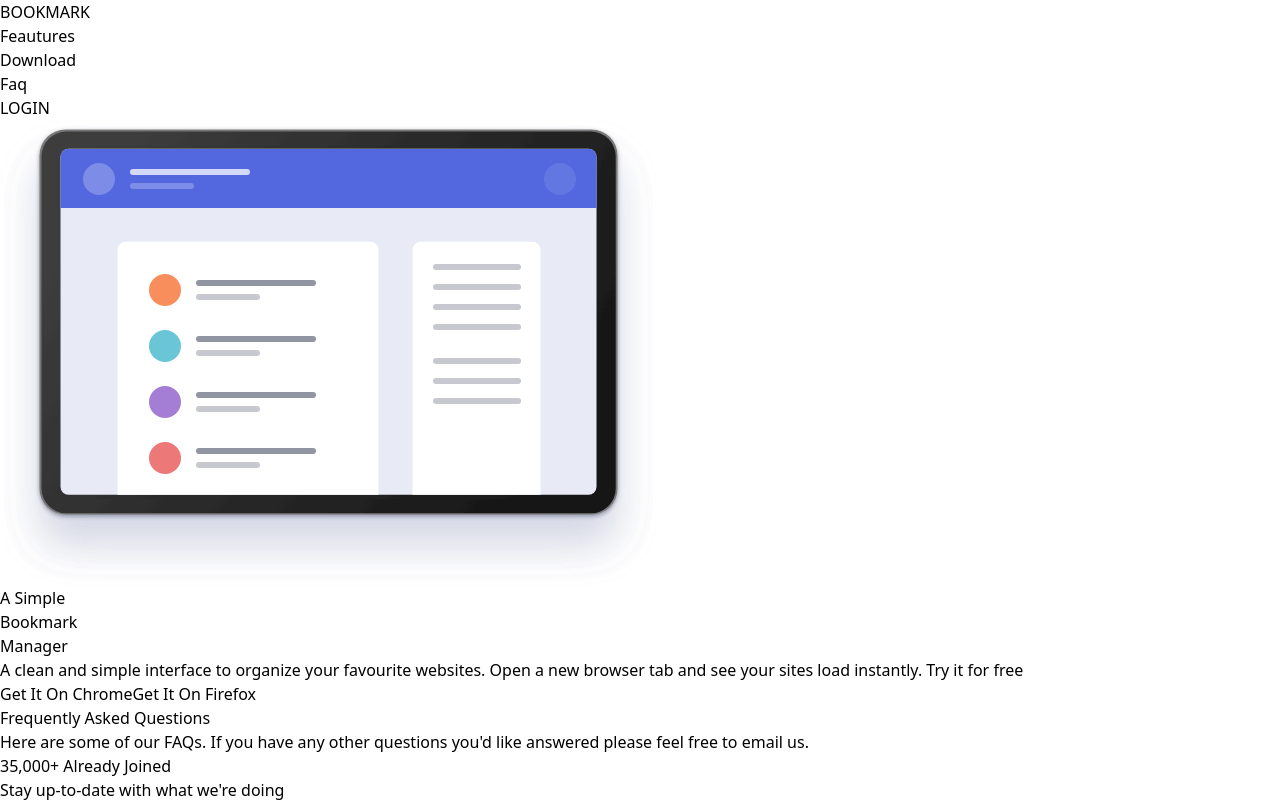
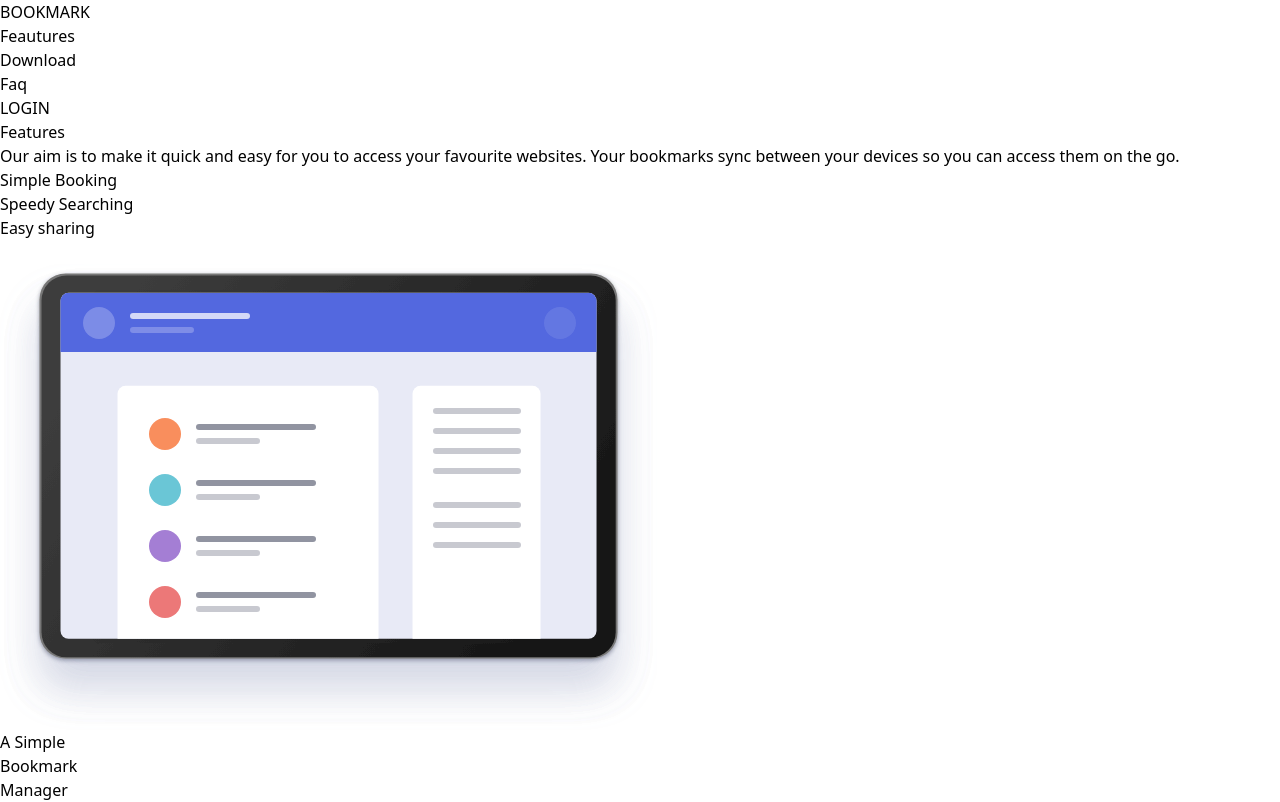
Before and after one commit to sandeep0009/book_mark_frontend_clone, a React (Vite) app: page / in a window 1280 px wide. Shown: the top 802 px of the page. Built offline with nearby package versions, Linux system fonts and the light colour scheme.

Commit message:
completed

```diff
--- a/src/components/Feature.tsx
+++ b/src/components/Feature.tsx
@@ -0,0 +1,31 @@
+
+
+const Feature = () => {
+  return (
+    <div>
+        <div className="text-center">
+            <h2>
+                Features
+            </h2>
+            <p>
+            Our aim is to make it quick and easy for you to access your favourite websites. Your bookmarks sync between your devices so you can access them on the go.
+            </p>
+
+        </div>
+
+        <div>
+            <ul className="flex gap-10">
+                <li className="text-gray-600 hover:text-red-400">Simple Booking</li>
+                <li className="text-gray-600 hover:text-red-400">Speedy Searching</li>
+                <li className="text-gray-600 hover:text-red-400">Easy sharing</li>
+            </ul>
+            <br className="text-gray-600" />
+        </div>
+        <div>
+
+        </div>
+    </div>
+  )
+}
+
+export default Feature
--- a/src/pages/Home.tsx
+++ b/src/pages/Home.tsx
@@ -1,5 +1,6 @@
 import Contact from "../components/Contact"
 import CustomFaq from "../components/CustomFaq"
+import Feature from "../components/Feature"
 import Footer from "../components/Footer"
 import Hero from "../components/Hero"
 import Navbar from "../components/Navbar"
@@ -10,6 +11,10 @@ const Home = () => {
     <div>
         <div className="mt-16">
             <Navbar/>
+
+        </div>
+        <div className="mt-20">
+          <Feature/>
 
         </div>
         <div className="mt-32">
```
